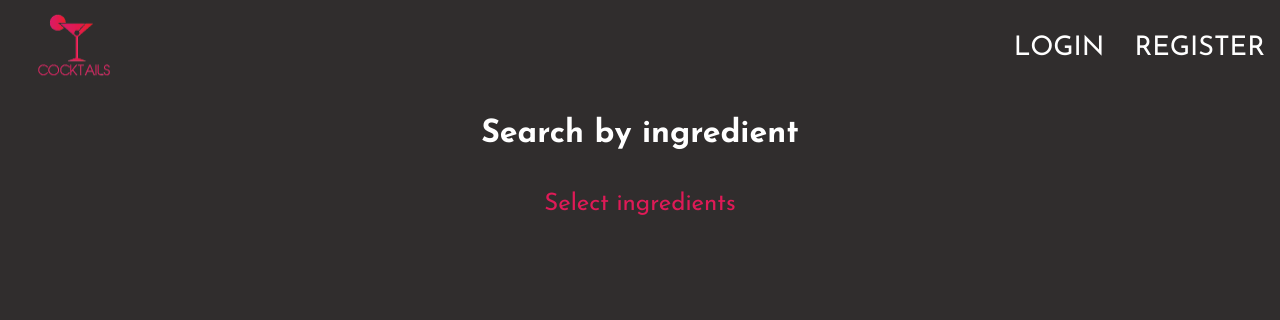
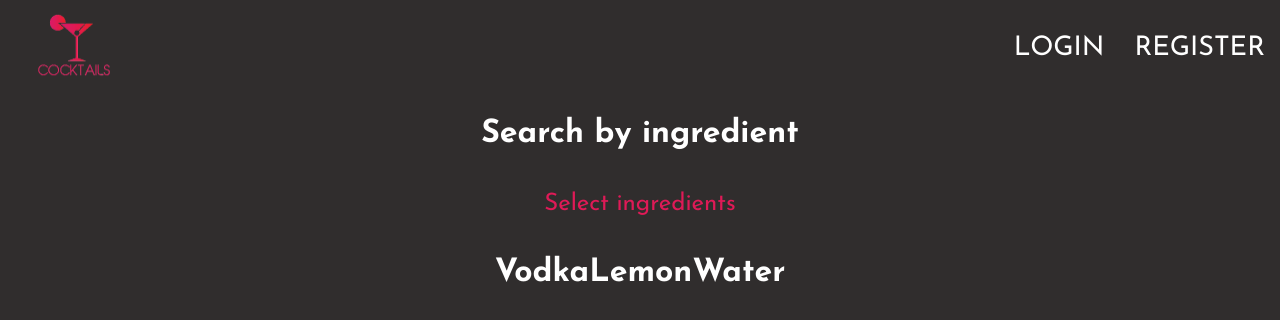
Before and after one commit to RobertJaskolski/TheCocktailApp, a React (Create React App) app in the folder client/: page /ingredients in a window 1280 px wide. Shown: the top 320 px of the page. Built offline with nearby package versions, Linux system fonts and the light colour scheme; no server answers.

Commit message:
Ingredients list components

```diff
--- a/client/src/components/IngredientSearch/IngredientRowItem/index.js
+++ b/client/src/components/IngredientSearch/IngredientRowItem/index.js
@@ -2,12 +2,12 @@ import "./styles.scss";
 import { useCallback, useEffect, useState } from "react";
 
 
-export default function IngredientRowItem({ingredient}) {
+export default function IngredientRowItem({ ingredient }) {
 
 
     return (
         <div className="ingredient-row-item__container">
-           <h1 className="ingredient-row-item__title"></h1>
+            <h1 className="ingredient-row-item__title">{ingredient.name}</h1>
 
         </div>
     )
--- a/client/src/containers/IngredientSearch/index.js
+++ b/client/src/containers/IngredientSearch/index.js
@@ -14,9 +14,8 @@ export default function IngredientSearch() {
         </h2>
 
             <div className="ingredients-search__cards-wrapper">
-                <IngredientRowItem />
-                <IngredientRowItem />
-                <IngredientRowItem />
+                {ingredients.map(x => <IngredientRowItem ingredient={x} />)}
+
             </div>
 
 
```
Also changed, not shown: 1 other file (tests, documents, lock files or other folders).
